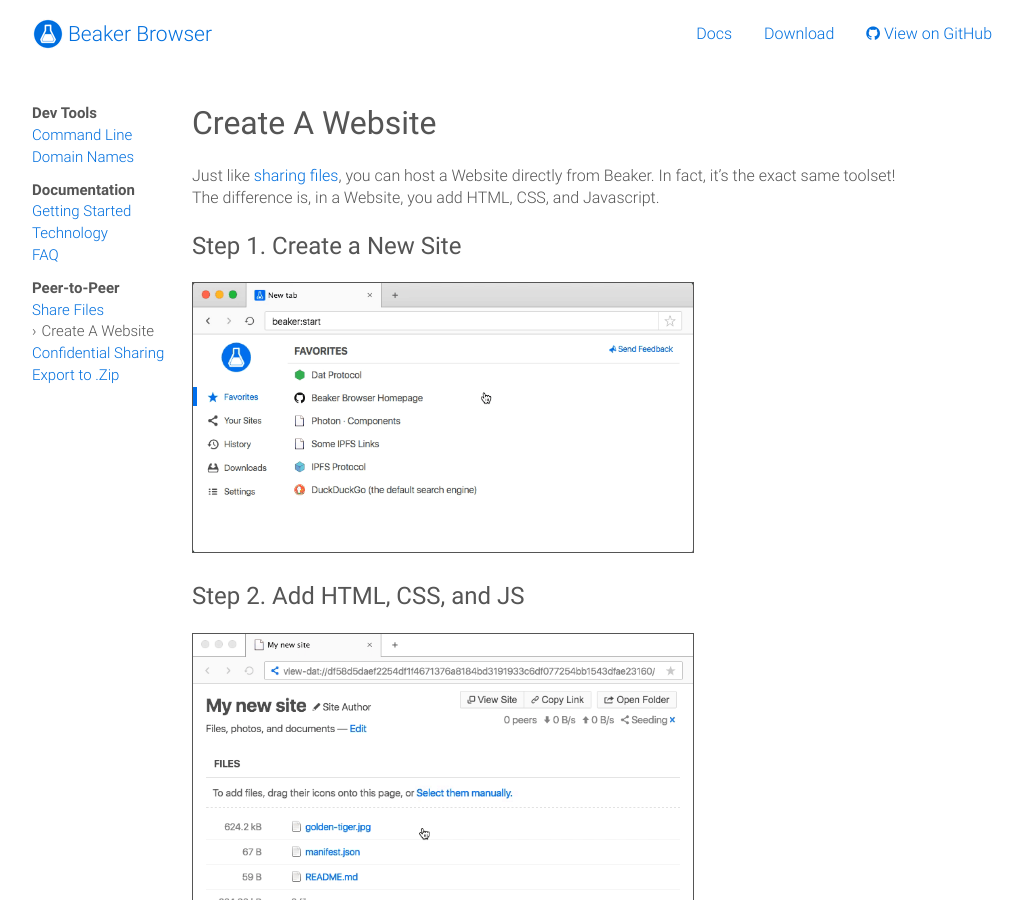
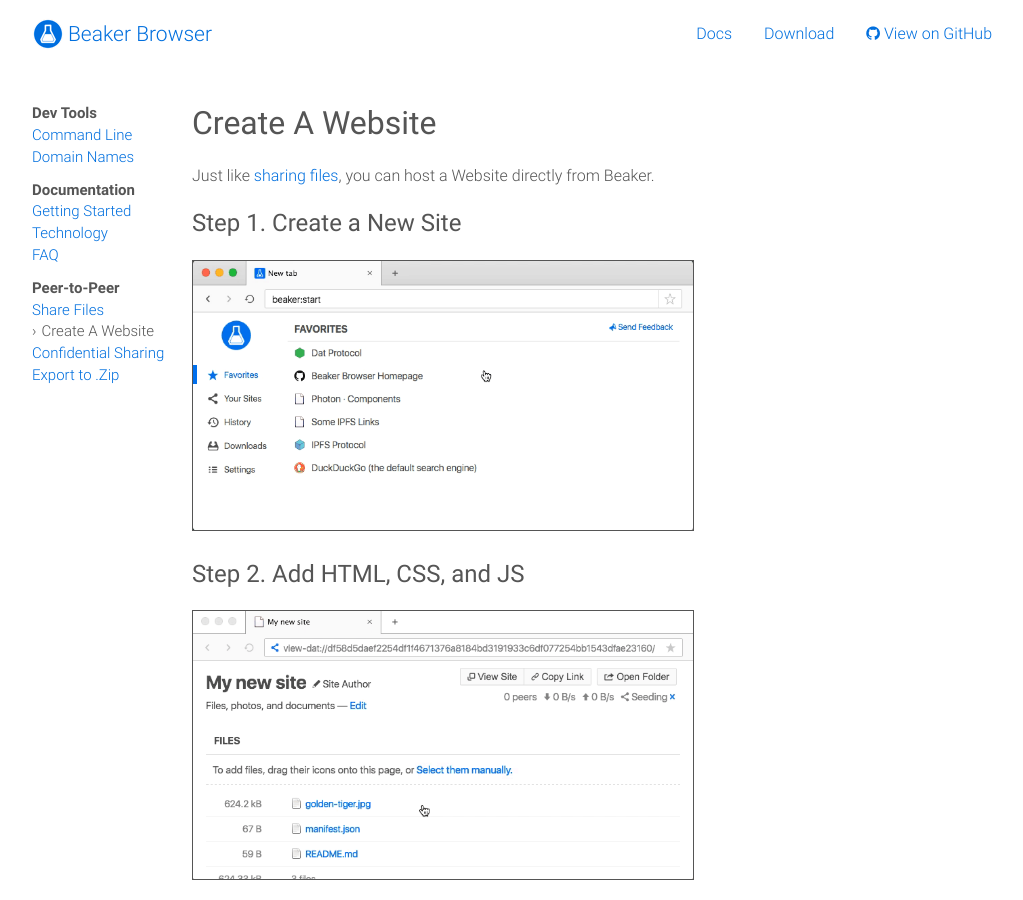
Before and after one commit to beakerbrowser/beakerbrowser.com, a Jekyll site: the page built from _docs/p2p/create-a-website.md, in a window 1280 px wide and 900 px high. Shown: the whole window, without its empty margins (128-1151 px from the left). Built offline with Jekyll 4.4.1, drawn with Linux system fonts in a browser that asks for light colours.

Commit message:
copy improvements

```diff
--- a/_docs/p2p/create-a-website.md
+++ b/_docs/p2p/create-a-website.md
@@ -5,8 +5,6 @@
 ---
 
 Just like [sharing files](./share-files.html), you can host a Website directly from Beaker.
-In fact, it's the exact same toolset!
-The difference is, in a Website, you add HTML, CSS, and Javascript.
 
 ### Step 1. Create a New Site
 
```
Also changed, not shown: _docs/faq.md (+1 -1 lines).
